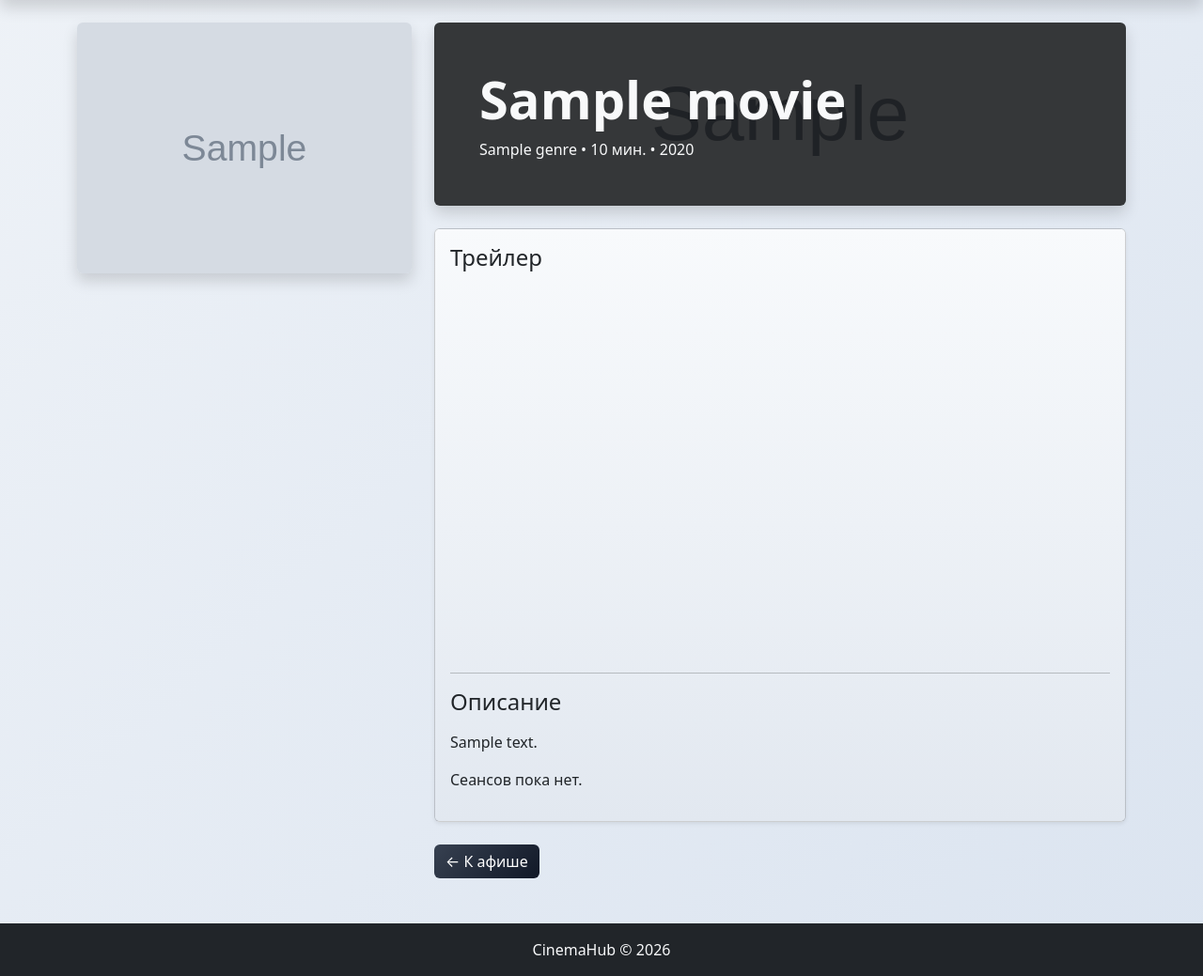
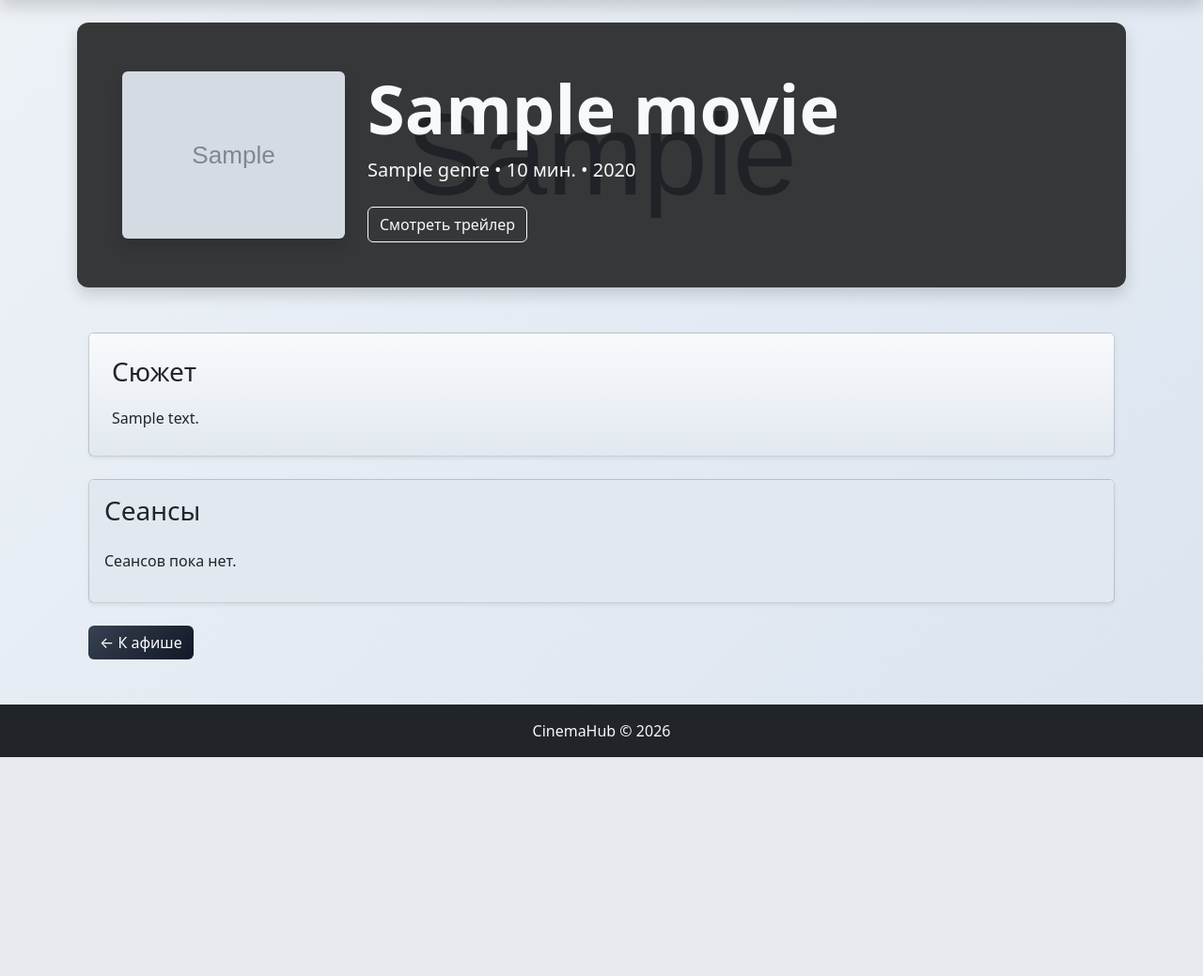
Before and after one commit to Funclot/Kursach_Cinema, a Django app: page /movie/1/ in a window 1280 px wide. Shown: the part 56-1095 px from the top of the page at 94% size. After the commit the page ends 862 px from the top, so only its background shows below. Run offline with Django 5.2, Linux system fonts and the light colour scheme; tables that the repository leaves empty hold one stand-in row (values such as "Sample post"); grey boxes marked "Sample" are stand-in pictures; data that the repository does not hold is empty.

Commit message:
Update movie detail page UI

```diff
--- a/templates/base.html
+++ b/templates/base.html
@@ -87,8 +87,22 @@
     color: white;
     opacity: 0.95;
     }
+        .movie-hero {
+    border-radius: 12px;
+}
 
+.movie-hero img {
+    transition: 0.3s;
+}
 
+.movie-hero img:hover {
+    transform: scale(1.02);
+}
+
+.movie-hero .btn-outline-light:hover {
+    background: white;
+    color: black;
+}
     </style>
 
 </head>
--- a/templates/cinema/movie_detail.html
+++ b/templates/cinema/movie_detail.html
@@ -6,31 +6,11 @@
 
 {% block content %}
 
-<div class="row">
-
-    <div class="col-md-4">
-
-        {% if movie.poster %}
-            <img src="{{ movie.poster.url }}"
-                 class="img-fluid rounded shadow"
-                 alt="{{ movie.title }}">
-        {% else %}
-
-            <div class="card">
-                <div class="card-body text-center">
-                    Постер отсутствует
-                </div>
-            </div>
-
-        {% endif %}
-
-    </div>
-
-    <div class="col-md-8">
-
 {% if movie.banner %}
 
-        <div class="p-5 rounded mb-4 text-light shadow"
+<div class="container-fluid px-0">
+
+<div class="movie-hero text-light shadow mb-5"
      style="
         background:
         linear-gradient(
@@ -41,12 +21,11 @@
 
         background-size: cover;
         background-position: center;
-                min-height: 180px;
      ">
 
 {% else %}
 
-        <div class="p-5 rounded mb-4 text-light shadow"
+<div class="rounded shadow mb-5 text-light"
      style="
         background:
         linear-gradient(
@@ -54,16 +33,33 @@
             #1f2937,
             #111827
         );
-                min-height: 180px;
      ">
 
 {% endif %}
 
-            <h1 class="display-4 fw-bold">
+    <div class="container-fluid px-5 py-5">
+
+        <div class="row align-items-center">
+
+            <div class="col-md-3">
+
+                {% if movie.poster %}
+
+                <img src="{{ movie.banner.url }}"
+                     class="img-fluid rounded shadow"
+                     alt="{{ movie.title }}">
+
+                {% endif %}
+
+            </div>
+
+            <div class="col-md-9">
+
+                <h1 class="display-2 fw-bold">
                     {{ movie.title }}
                 </h1>
 
-            <p class="mb-0">
+                <p class="lead mb-4">
                     {{ movie.genre }}
                     •
                     {{ movie.duration }} мин.
@@ -71,55 +67,78 @@
                     {{ movie.release_date|date:"Y" }}
                 </p>
 
+                {% if movie.sessions.first %}
+
+                <a href="{% url 'buy_ticket' movie.sessions.first.id %}"
+                   class="btn btn-custom me-2">
+
+                    Купить билет
+
+                </a>
+
+                {% endif %}
+
+                {% if movie.trailer_url %}
+
+                <a href="{{ movie.trailer_url }}"
+                   target="_blank"
+                   class="btn btn-outline-light">
+
+                    Смотреть трейлер
+
+                </a>
+
+                {% endif %}
+
             </div>
+
+        </div>
+
+    </div>
+
+</div>
+
+    <div class="container">
+
 
 <div class="card shadow-sm mb-4">
 
-                <div class="card-body">
-                    {% if movie.trailer_url %}
+    <div class="card-body p-4">
 
+        <h3 class="mb-3">
+            Сюжет
+        </h3>
 
-
-                    <h4 class="mb-3">
-                        Трейлер
-                    </h4>
-
-                    <div class="ratio ratio-16x9">
-
-                        <iframe
-                                src="{{ movie.trailer_url }}"
-                                title="Trailer"
-                                allowfullscreen>
-                        </iframe>
+        <p class="mb-0 lh-lg">
+            {{ movie.description }}
+        </p>
 
     </div>
 
-                    {% endif %}
-
-                    <hr>
-                    <h4 class="mb-3">
-                        Описание
-                    </h4>
-
-                    <p>
-                        {{ movie.description }}
-                    </p>
+</div>
 
 
+<div class="card shadow-sm mb-4">
+
+    <div class="card-body"
+         style="
+            background:#e2e8f0;
+            border-radius: 0.375rem;
+         ">
+        <h3 class="mb-4">
+            Сеансы
+        </h3>
 
         {% for session in movie.sessions.all %}
 
-<hr>
-                    <h4 class="mb-3">
-                        Сеансы
-                    </h4>
+        <div class="mb-4">
 
             <p class="mb-1">
                 <i class="bi bi-calendar-event"></i>
                 {{ session.start_time|date:"d.m.Y H:i" }}
             </p>
 
-                <p class="mb-3">
+            <p class="mb-2">
                 <i class="bi bi-door-open"></i>
                 {{ session.hall }}
             </p>
@@ -128,14 +147,13 @@
                 {{ session.price }} ₽
             </h4>
 
-                <a href="{% url 'buy_ticket' session.id %}"
-                   class="btn btn-custom">
-                    Купить билет
-                </a>
 
 
+        </div>
 
-
+        {% if not forloop.last %}
+        <hr>
+        {% endif %}
 
         {% empty %}
 
@@ -143,24 +161,23 @@
 
         {% endfor %}
 
-
     </div>
 
 </div>
-
 
 
 <div class="mb-5">
 
     <a href="/"
        class="btn btn-back">
+
         ← К афише
+
     </a>
 
 </div>
 
     </div>
-
 </div>
 
 {% endblock %}
```
Also changed, not shown: backend/media/banners/ins.jpg (added). Lines whose indentation alone changed are shown as unchanged.
